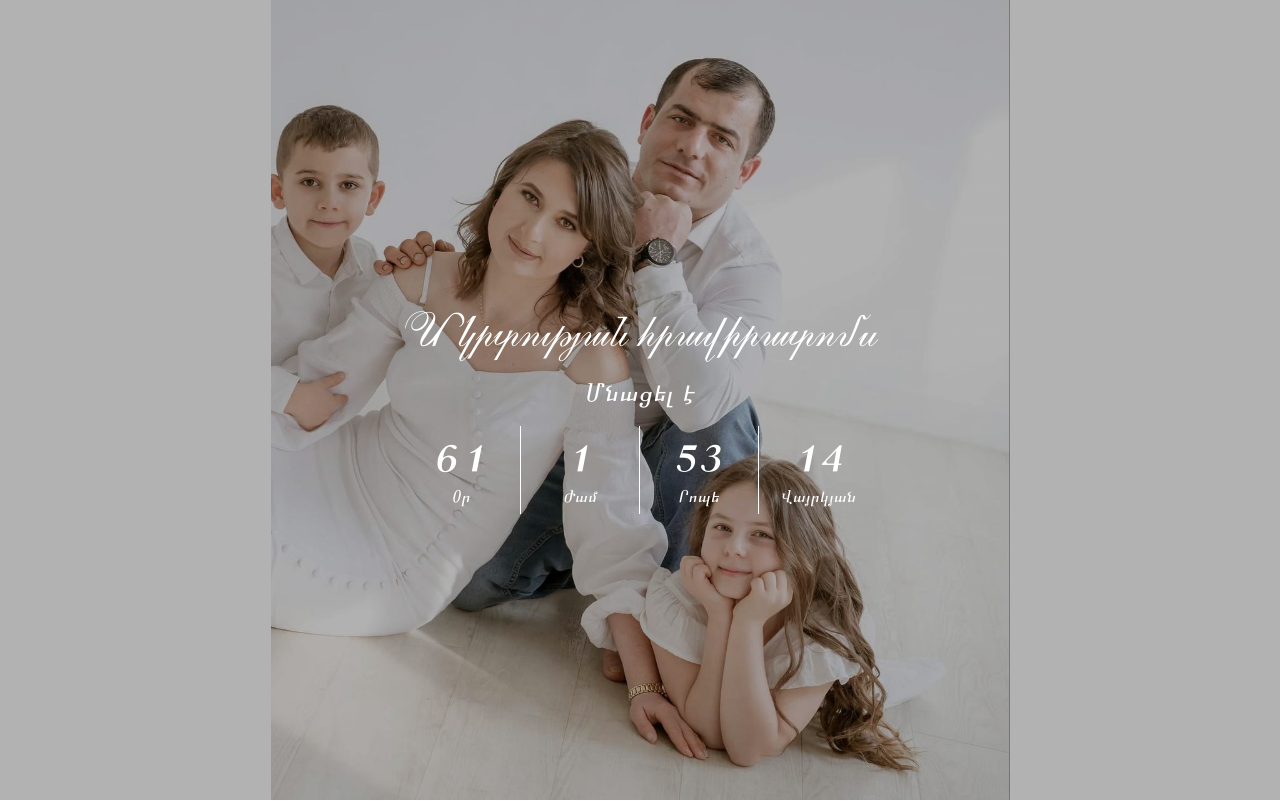
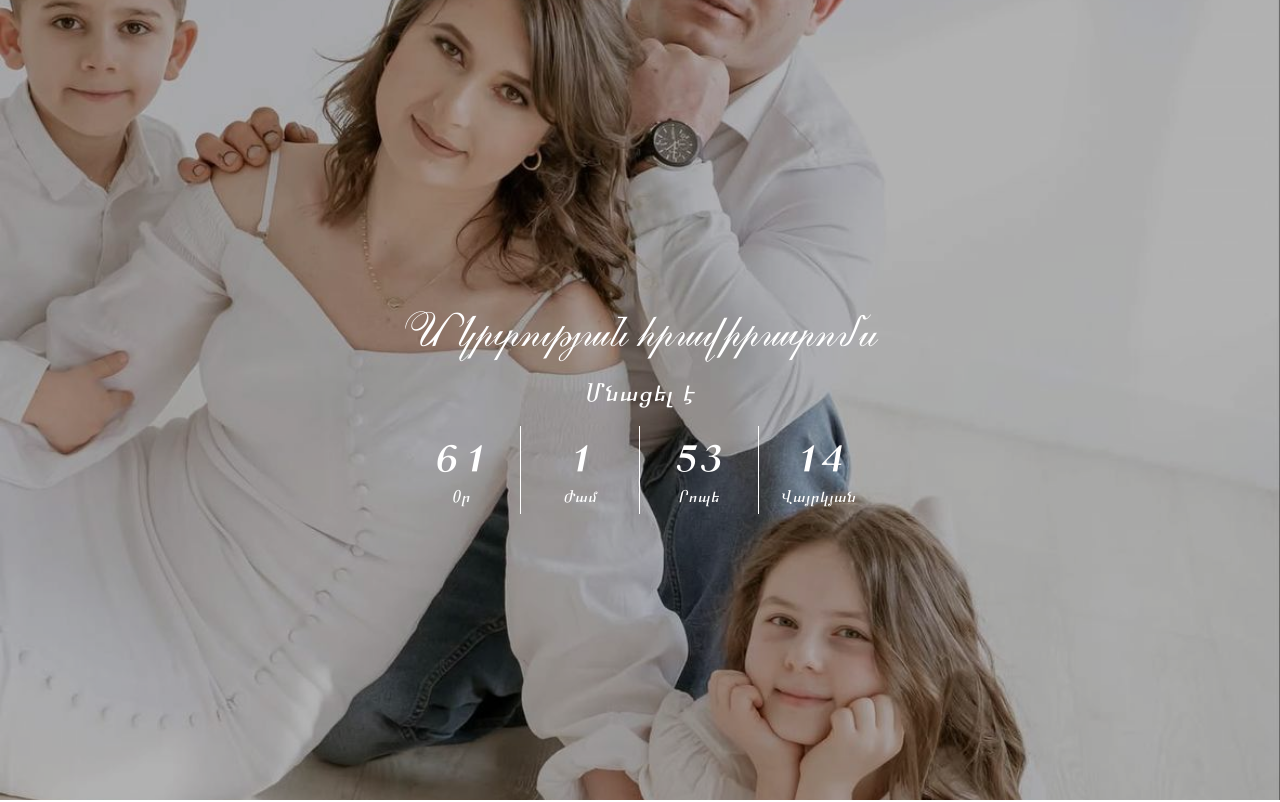
Before and after one commit to Hakob033/-aptism, a Next.js app: page / in a window 1280 px wide. Shown: the top 802 px of the page. Built offline with nearby package versions, Linux system fonts and the light colour scheme.

Commit message:
change header styles

```diff
--- a/src/app/layout.tsx
+++ b/src/app/layout.tsx
@@ -3,8 +3,8 @@ import "./globals.css";
 import Header from "@/components/header";
 
 export const metadata: Metadata = {
-  title: "Create Next App",
-  description: "Generated by create next app",
+  title: "Invitation card",
+  description: "Generated by 033 production",
 };
 
 export default function RootLayout({
--- a/src/components/header.tsx
+++ b/src/components/header.tsx
@@ -4,7 +4,7 @@ import Timer from "./timer";
 const Header = () => {
   return (
     <div
-      className="min-h-screen bg-fixed bg-contain bg-no-repeat bg-center relative"
+      className="relative w-full min-h-screen bg-center bg-no-repeat bg-contain sm:bg-cover sm:bg-fixed"
       style={{
         backgroundImage: 'url("/images/main-image.jpg")',
       }}
```
